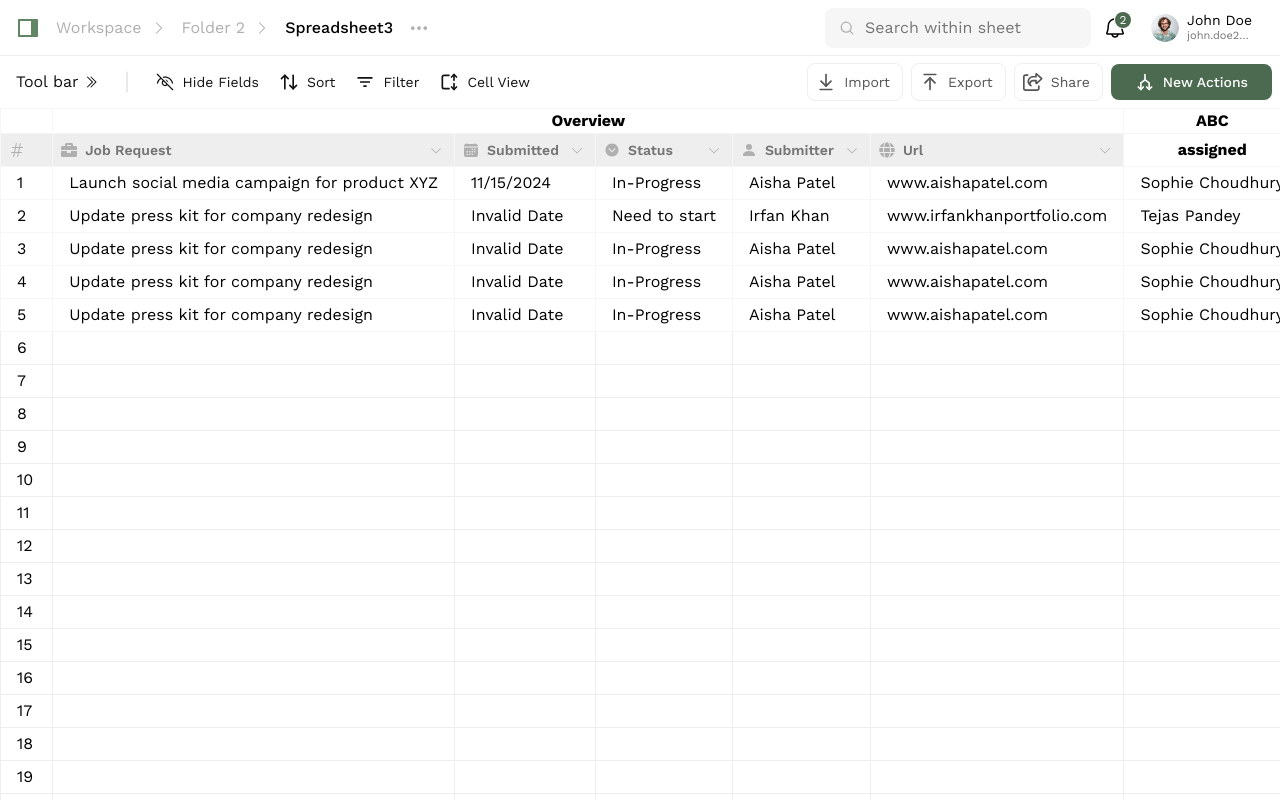
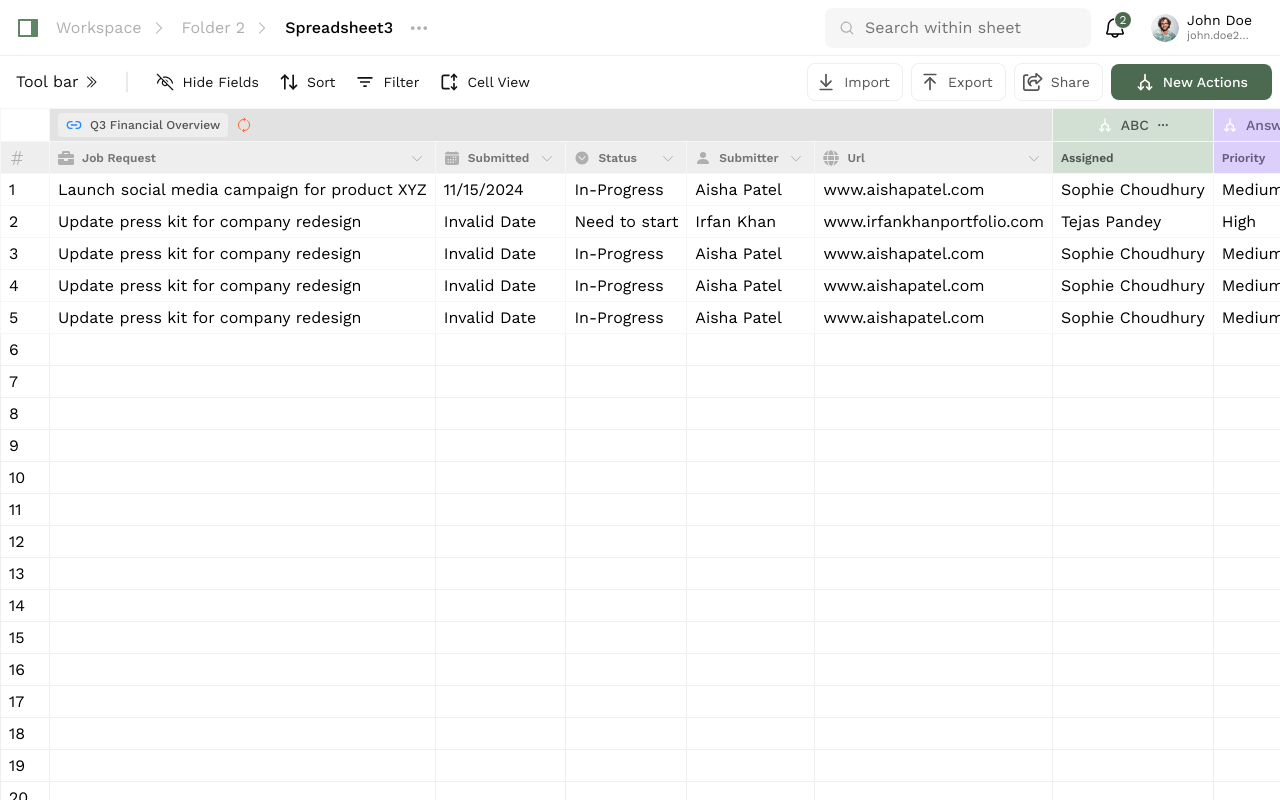
Before and after one commit to Aakashmid/Spreadsheet-UI-React, a React (Vite) app in the folder myapp/: page / in a window 1280 px wide. Built offline with nearby package versions, Linux system fonts and the light colour scheme.

Commit message:
completed table header

```diff
--- a/myapp/src/components/row/index.tsx
+++ b/myapp/src/components/row/index.tsx
@@ -1,9 +1,9 @@
 import type { IconType } from "react-icons"
-import { FaLine, FaShareAltSquare, FaShareSquare } from "react-icons/fa"
-import { FaRegShareFromSquare, FaShareFromSquare } from "react-icons/fa6"
+
+import { FaRegShareFromSquare } from "react-icons/fa6"
 import { LiaAngleDoubleRightSolid } from "react-icons/lia"
 import { LuArrowDownToLine, LuArrowUpDown, LuArrowUpToLine } from "react-icons/lu"
-import { PiArrowsSplit, PiLineVertical } from "react-icons/pi"
+import {  PiLineVertical } from "react-icons/pi"
 import { RiFilter3Line } from "react-icons/ri"
 import { TbArrowAutofitHeight, TbArrowsSplit } from "react-icons/tb"
 import { VscEyeClosed } from "react-icons/vsc"
--- a/myapp/src/components/table/columns-def.tsx
+++ b/myapp/src/components/table/columns-def.tsx
@@ -1,9 +1,12 @@
 import { createColumnHelper } from "@tanstack/react-table"
-import { TableTitleCell } from "./common-components/TableHeaders"
+import TableHeaderCell from "./common-components/TableHeaderCell"
 import { FaBriefcase, FaGlobe } from "react-icons/fa"
 import { IoCalendar, IoChevronDownCircleSharp } from "react-icons/io5"
 import { BsPersonFill } from "react-icons/bs"
 import { HiHashtag } from "react-icons/hi2"
+import TableGroupCell from "./common-components/TableGroupCell"
+import TableHeaderCell2 from "./common-components/TableHeaderCell2"
+import TableHeaderLinkCell from "./common-components/TableHeaderLinkCell"
 
 export type SheetDataType = {
     jobRequest: string,  // Overview group
@@ -85,36 +88,37 @@ const columnHelper = createColumnHelper<SheetDataType>()
 export const columns = [
     columnHelper.display({
         id: 'rowNumber',
-        header: () => <TableTitleCell Icon={HiHashtag}/>,
+        header: () => <TableHeaderCell Icon={HiHashtag} />,
         cell: info => info.row.index + 1,
     }),
 
     columnHelper.group({
-        header: 'Overview',
+        id: 'overview',
+        header: ()=> <TableHeaderLinkCell text={'Q3 Financial Overview'}/>,
         footer: props => props.column.id,
         columns: [
             columnHelper.accessor('jobRequest', {
-                header: () => <TableTitleCell isDropDown={true} Icon={FaBriefcase} title="Job Request" />,
+                header: () => <TableHeaderCell isDropDown={true} Icon={FaBriefcase} title="Job Request" />,
                 cell: info => <div className="overflow-hidden">{info.getValue()}</div>,
                 footer: props => props.column.id,
             }),
             columnHelper.accessor('submitted', {
-                header: () => <TableTitleCell isDropDown={true} Icon={IoCalendar} title="Submitted" />,
+                header: () => <TableHeaderCell isDropDown={true} Icon={IoCalendar} title="Submitted" />,
                 cell: info => <span className="">{info.getValue().toLocaleDateString()}</span>,
                 footer: props => props.column.id,
             }),
             columnHelper.accessor('status', {
-                header: () => <TableTitleCell isDropDown={true} Icon={IoChevronDownCircleSharp} title="Status" />,
+                header: () => <TableHeaderCell isDropDown={true} Icon={IoChevronDownCircleSharp} title="Status" />,
                 cell: info => info.getValue(),
                 footer: props => props.column.id,
             }),
             columnHelper.accessor('submitter', {
-                header: () => <TableTitleCell isDropDown={true} Icon={BsPersonFill} title="Submitter" />,
+                header: () => <TableHeaderCell isDropDown={true} Icon={BsPersonFill} title="Submitter" />,
                 cell: info => info.getValue(),
                 footer: props => props.column.id,
             }),
             columnHelper.accessor('url', {
-                header: () => <TableTitleCell isDropDown={true} Icon={FaGlobe} title="Url" />,
+                header: () => <TableHeaderCell isDropDown={true} Icon={FaGlobe} title="Url" />,
                 cell: info => info.getValue(),
                 footer: props => props.column.id,
             }),
@@ -123,34 +127,41 @@ export const columns = [
 
 
     columnHelper.group({
-        header: 'ABC',
+        id: 'ABC',
+        header: () => <TableGroupCell Text="ABC" bgClass="bg-green-pale" textClass="text-gray-steel" />,
         footer: props => props.column.id,
         columns: [
             columnHelper.accessor('assigned', {
+                header: ()=> <TableHeaderCell2 bgClass="bg-green-pale" textClass="text-gray-steel" text="Assigned"/>,
                 cell: info => info.getValue(),
                 footer: props => props.column.id,
             }),
         ],
     }),
     columnHelper.group({
-        header: 'Answer a question',
+        id: 'Answer a question',
+        header: () => <TableGroupCell Text="Answer a question" bgClass="bg-purple-light" textClass="text-purple-muted" />,
         footer: props => props.column.id,
         columns: [
             columnHelper.accessor('priority', {
+                header: ()=> <TableHeaderCell2 bgClass="bg-purple-light" textClass="text-purple-muted" text="Priority"/>,
                 cell: info => info.getValue(),
                 footer: props => props.column.id,
             }),
             columnHelper.accessor('due_date', {
+                header: ()=> <TableHeaderCell2 bgClass="bg-purple-light" textClass="text-purple-muted" text="Due Date"/>,
                 cell: info => <span className="">{info.getValue().toLocaleDateString()}</span>,
                 footer: props => props.column.id,
             }),
         ],
     }),
     columnHelper.group({
-        header: 'Extract',
+        id: 'Extract',
+        header: () => <TableGroupCell Text="Extract" bgClass="bg-orange-light" textClass="text-brown-muted" />,
         footer: props => props.column.id,
         columns: [
             columnHelper.accessor('est_value', {
+                header: ()=> <TableHeaderCell2 bgClass="bg-orange-light" textClass="text-brown-muted" text="Est. Value"/>,
                 cell: info => info.getValue(),
                 footer: props => props.column.id,
             }),
--- a/myapp/src/components/table/common-components/TableCell.tsx
+++ b/myapp/src/components/table/common-components/TableCell.tsx
@@ -1,9 +1,16 @@
-import React from 'react'
+import type { SheetDataType } from '../columns-def';
+import type { CellContext } from '@tanstack/react-table';
 
-const TableCell = () => {
+type TableCellProps = {
+  info: CellContext<SheetDataType, any>;
+};
+
+
+const TableCell = ({info}:TableCellProps) => {
   return (
-    <div>
-      TableCell
+    <div className='h-full '>
+   {/* <input type="text" className="" /> */}
+   <p className="text-xs">{info.getValue()}</p>
     </div>
   )
 }
--- /dev/null
+++ b/myapp/src/components/table/common-components/TableGroupCell.tsx
@@ -0,0 +1,15 @@
+import { BsThreeDots } from "react-icons/bs"
+import { TbArrowsSplit } from "react-icons/tb"
+
+
+const TableGroupCell = ({ Text, bgClass, textClass }: { Text: string, bgClass: string, textClass: string }) => {
+    return (
+        <div className={`table-group-cell flex items-center justify-center h-full gap-2 ${bgClass}`}>
+            <TbArrowsSplit className="text-white h-4 w-4 rotate-90"/>
+            <p className={`font-medium text-sm ${textClass}`}>{Text}</p>
+            <button><BsThreeDots className={`h-3 w-3 ${textClass}`}/></button>
+        </div>
+    )
+}
+
+export default TableGroupCell
--- a/myapp/src/components/table/common-components/TableHeaders.tsx
+++ b/myapp/src/components/table/common-components/TableHeaderCell.tsx
@@ -1,17 +1,17 @@
 import type { IconType } from 'react-icons'
 import { LiaAngleDownSolid } from 'react-icons/lia'
 
-const TableTitleCell = ({ isDropDown = false, Icon, title  }: { isDropDown?: boolean, Icon: IconType, title?: string }) => {
+const TableHeaderCell = ({ isDropDown = false, Icon, title  }: { isDropDown?: boolean, Icon: IconType, title?: string }) => {
     const handleDropDownClick = () =>{
         console.log(`dropdown clicked`)
     }
 
     return (
-        <div className="flex gap-2 table-title-cell text bg-gray-xlight items-center  px-2  h-8">
+        <div className="flex gap-2 table-title-cell text bg-gray-xlight items-center  px-2  h-full">
             <div className="flex items-center gap-2 grow">
                 <Icon className='h-4 w-4 text-gray-light' />
                 {title &&
-                    <span className="title font-semibold text-gray-medium text-sm">{title}</span>
+                    <span className="title font-semibold text-gray-medium text-xs">{title}</span>
                 }
             </div>
             <button className="p-1" onClick={handleDropDownClick}>
@@ -23,18 +23,7 @@ const TableTitleCell = ({ isDropDown = false, Icon, title  }: { isDropDown?: boo
         </div>
     )
 }
-const Header2 = () => {
-    return (
-        <div>Headers</div>
-    )
-}
 
 
-const Header3 = () => {
-    return (
-        <div>Headers</div>
-    )
-}
 
-
-export { Header3, Header2, TableTitleCell }
+export default TableHeaderCell
--- /dev/null
+++ b/myapp/src/components/table/common-components/TableHeaderCell2.tsx
@@ -0,0 +1,19 @@
+import type { IconType } from 'react-icons'
+
+const TableHeaderCell2 = ({ Icon, text, bgClass, textClass }: { Icon?: IconType, text: string, bgClass: string, textClass: string }) => {
+
+    return (
+        <div className={`flex gap-2 table-title-cell ${bgClass} items-center px-2   h-full`}>
+            {Icon &&
+                <Icon className='h-4 w-4 text-gray-light' />
+            }
+            {text &&
+                <span className={`title font-semibold ${textClass} text-xs`}>{text}</span>
+            }
+
+
+        </div>
+    )
+}
+
+export default TableHeaderCell2
--- /dev/null
+++ b/myapp/src/components/table/common-components/TableHeaderLinkCell.tsx
@@ -0,0 +1,14 @@
+import { LuLink2 } from "react-icons/lu";
+import { IoSyncOutline } from "react-icons/io5";
+
+const TableHeaderLinkCell = ({ text }: { text: string }) => (
+  <div className="flex bg-gray-border py-1 items-center   justify-start gap-2   px-2  w-full h-full">
+    <div className=" bg-gray-xlight rounded px-2 py-1 flex items-center gap-2 h-full">
+      <LuLink2 className="text-blue-accent h-4 w-4" />
+      <span className="text-gray-darker text-xs font-medium">{text}</span>
+    </div>
+    <IoSyncOutline  className="text-orange-accent h-4 w-4 cursor-pointer rotate-90" />
+  </div>
+);
+
+export default TableHeaderLinkCell;
--- a/myapp/src/components/table/index.tsx
+++ b/myapp/src/components/table/index.tsx
@@ -15,7 +15,7 @@ const Table = () => {
                     {table.getHeaderGroups().map((headerGroup) => (
                         <tr key={headerGroup.id} className="">
                             {headerGroup.headers.map((header) => (
-                                <th key={header.id} colSpan={header.colSpan} className="border border-gray-bg">
+                                <th key={header.id} colSpan={header.colSpan} className="border border-gray-bg h-8">
                                     {header.isPlaceholder
                                         ? null
                                         : flexRender(
@@ -36,7 +36,7 @@ const Table = () => {
                             {row.getVisibleCells().map((cell) => (
                                 <td
                                     key={cell.id}
-                                    className="border border-gray-bg px-4 py-1 truncate"
+                                    className="border border-gray-bg px-2 h-8  truncate"
                                 >
                                     {flexRender(cell.column.columnDef.cell, cell.getContext())}
                                 </td>
@@ -50,7 +50,7 @@ const Table = () => {
                             {table.getAllLeafColumns().map((column, colIdx) => (
                                 <td
                                     key={column.id}
-                                    className="border border-gray-xlight px-4 py-1 truncate"
+                                    className="border border-gray-xlight px-2 h-8 truncate"
                                 >
                                     {colIdx === 0 ? table.getRowModel().rows.length + idx + 1 : ''}
                                 </td>
```
